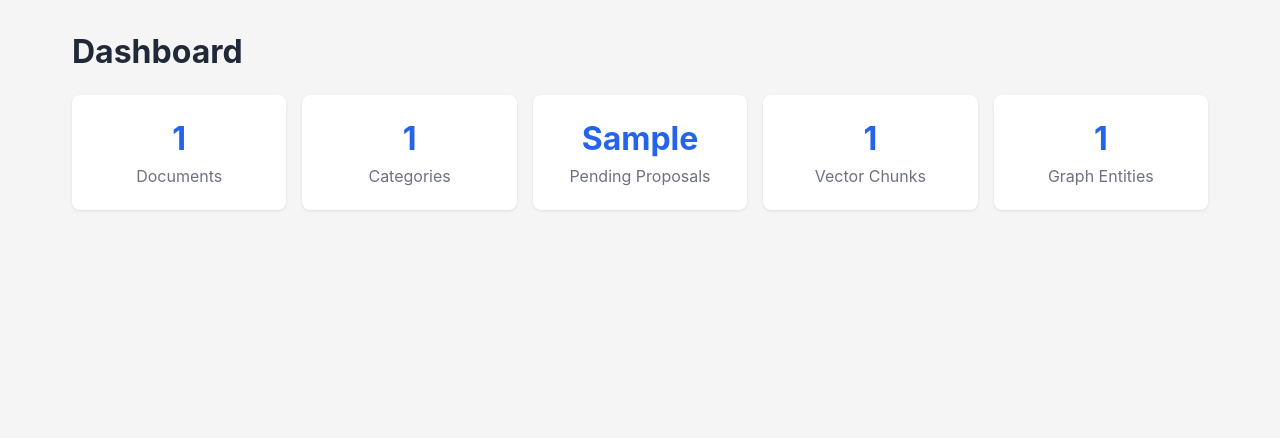
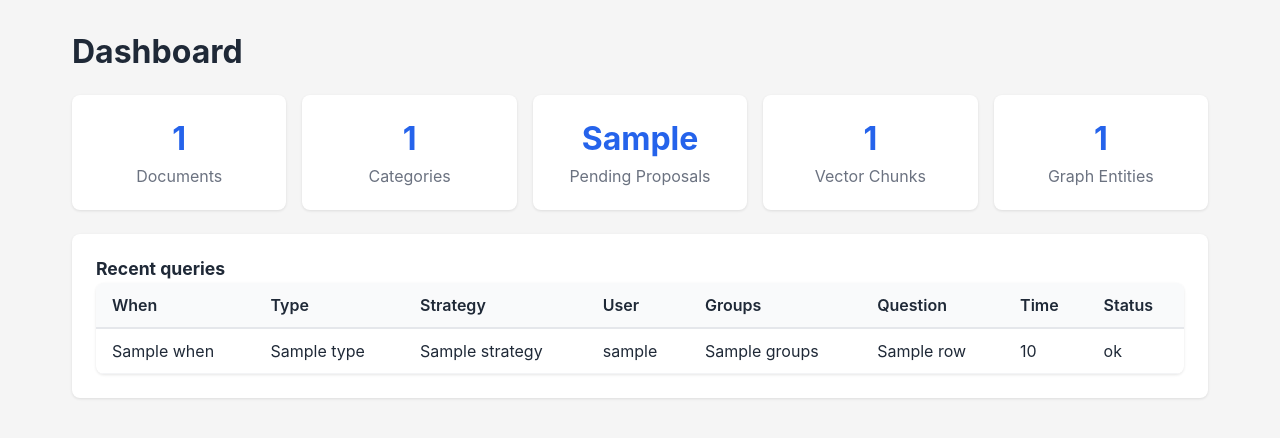
Before and after one commit to mulkeym/sauron, a FastAPI app: template src/admin/templates/dashboard.html in a window 1280 px wide. Shown: the part 56-494 px from the top of the page. Run offline with FastAPI, Linux system fonts and the light colour scheme; the template is opened without the code that fills it: most values are stand-ins (such as "Sample title", 1, 10 or a date in 2020); parts of the project's set-up code (start-up, migrations or seed data) failed here and were passed over; some libraries are stand-ins or nearby versions.

Commit message:
feat: show last 10 query activity rows on the dashboard

```diff
--- a/src/admin/routes.py
+++ b/src/admin/routes.py
@@ -126,10 +126,20 @@ async def dashboard(request: Request):
     except Exception:
         pass
 
+    activity = []
+    activity_error = False
+    try:
+        from src.audit.activity import format_activity_row
+        rows = await store.list_recent_query_activity(10)
+        activity = [format_activity_row(r) for r in rows]
+    except Exception:
+        activity_error = True
+
     return templates.TemplateResponse(request, "dashboard.html", {
         "doc_count": len(docs), "category_count": len(categories),
         "pending_proposals": len(proposals), "entity_count": entity_count,
         "vector_count": vector_count,
+        "activity": activity, "activity_error": activity_error,
     })
 
 @router.get("/documents", response_class=HTMLResponse)
--- a/src/admin/templates/dashboard.html
+++ b/src/admin/templates/dashboard.html
@@ -9,4 +9,42 @@
     <div class="stat-card"><div class="stat-value">{{ vector_count }}</div><div class="stat-label">Vector Chunks</div></div>
     <div class="stat-card"><div class="stat-value">{{ entity_count }}</div><div class="stat-label">Graph Entities</div></div>
 </div>
+
+<div class="settings-section" style="margin-top:1.5rem;">
+    <h2>Recent queries</h2>
+    {% if activity_error %}
+    <p>Unable to load recent queries.</p>
+    {% elif not activity %}
+    <p>No queries recorded yet.</p>
+    {% else %}
+    <table>
+        <thead>
+            <tr>
+                <th>When</th>
+                <th>Type</th>
+                <th>Strategy</th>
+                <th>User</th>
+                <th>Groups</th>
+                <th>Question</th>
+                <th>Time</th>
+                <th>Status</th>
+            </tr>
+        </thead>
+        <tbody>
+            {% for row in activity %}
+            <tr>
+                <td>{{ row.when }}</td>
+                <td>{{ row.type }}</td>
+                <td>{{ row.strategy }}</td>
+                <td>{{ row.username }}</td>
+                <td>{{ row.groups }}</td>
+                <td>{{ row.question }}</td>
+                <td>{{ row.duration }}</td>
+                <td>{% if row.status == "error" %}<span class="status-err">error</span>{% elif row.status == "cache" %}cache{% else %}ok{% endif %}</td>
+            </tr>
+            {% endfor %}
+        </tbody>
+    </table>
+    {% endif %}
+</div>
 {% endblock %}
```
Also changed, not shown: tests/test_admin/test_routes.py (+50 -6 lines), tests/test_admin/test_settings_shell.py (+1 -0 lines).
